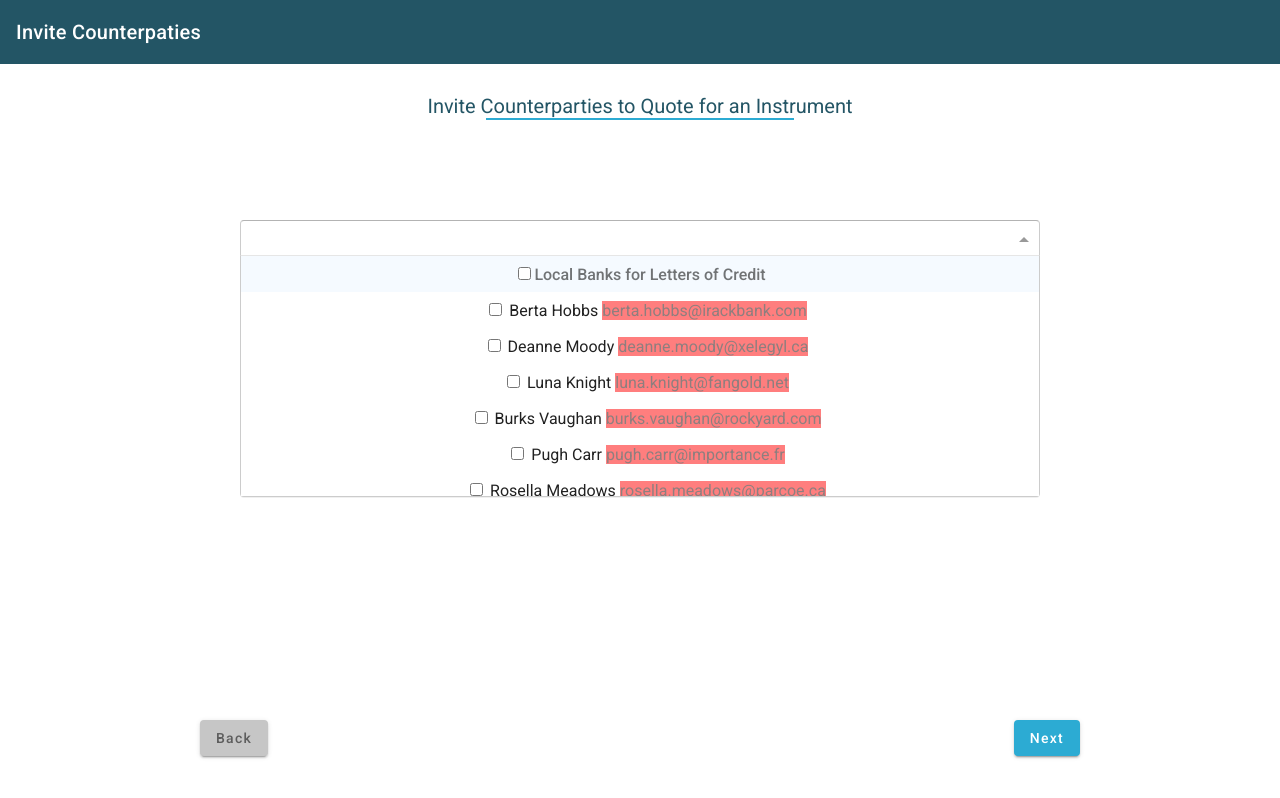
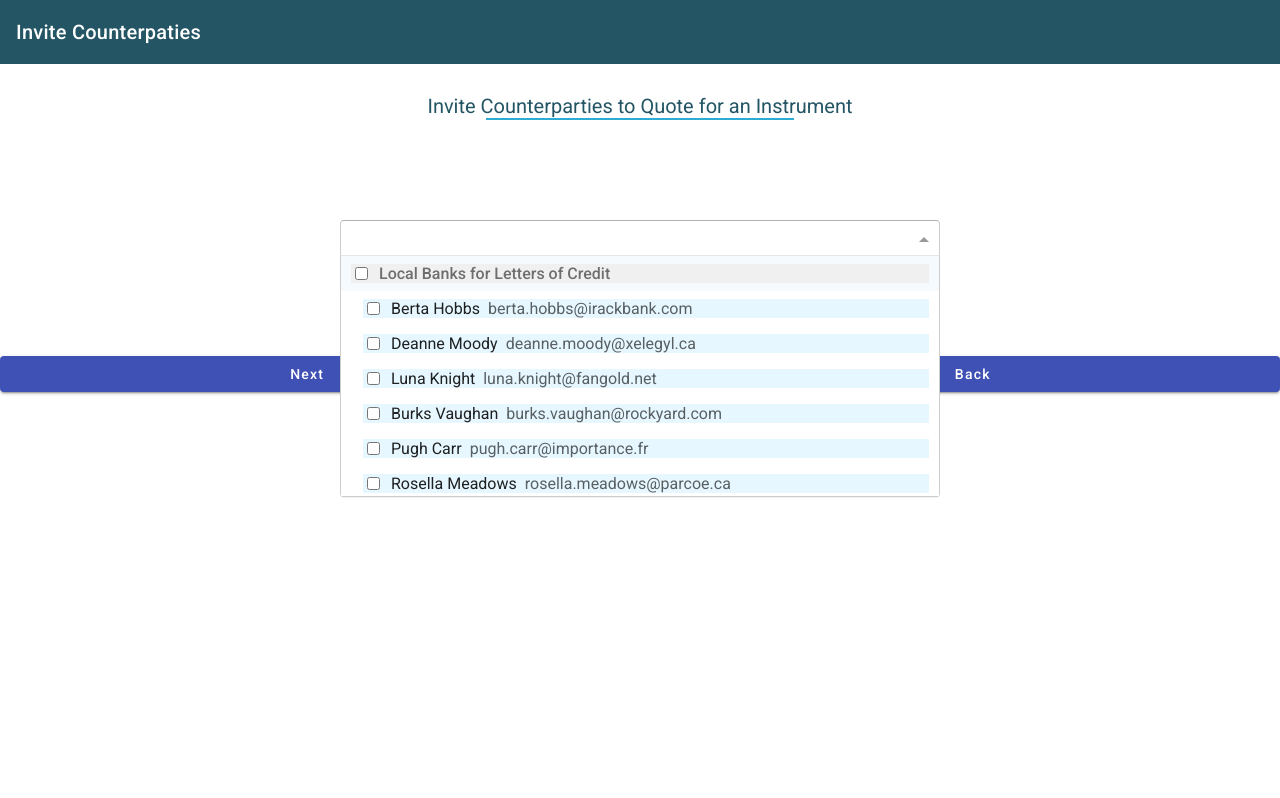
Before and after one commit to DanielLooming/mitigram-invitations, an Angular app: page /invite/1 in a window 1280 px wide. Both pictures are taken after a click on the element 631 px from the left and 240 px from the top of the page. Built offline with nearby package versions, Linux system fonts and the light colour scheme.

Commit message:
Commit some more new code

```diff
--- a/src/app/components/invite-form/invite-form.component.html
+++ b/src/app/components/invite-form/invite-form.component.html
@@ -1,4 +1,4 @@
-<app-quote-headline-container [message]="'Invite Counterparties to Quote for an Instrument'" [underlineWidth]="'24%'"></app-quote-headline-container>
+<!-- <app-quote-headline-container [message]="'Invite Counterparties to Quote for an Instrument'" [underlineWidth]="'24%'"></app-quote-headline-container>
 
 <div class="user-select-container" [style.margin-top.px]="100">
   <ng-select class="select-users"
@@ -19,7 +19,7 @@
     (open)="onDropdownOpen()"
   >
 
-  <!-- <ng-template ng-option-tmp let-item="item" let-item$="item$" let-index="index">
+  <ng-template ng-option-tmp let-item="item" let-item$="item$" let-index="index">
     <span [ngClass]="{'custom-color': index % 2 === 0, 'another-color': index % 2 !== 0}">
       {{ item.email }}
     </span>
@@ -27,7 +27,7 @@
 
   <ng-template ng-option-tmp let-item="item" let-index="index" [ngOption]="customOptions">
     <span>{{ item.name }}</span>
-  </ng-template> -->
+  </ng-template>
 
     <ng-template ng-multi-label-tmp let-items="items" let-clear="clear">
       <div *ngFor="let item of nonDuplicatedUsers" class="ng-value">
@@ -62,4 +62,65 @@
 
 <div class="back-button-container">
   <button mat-raised-button color="primary" routerLink="/" class="back-button">Back</button>
+</div> -->
+
+<app-quote-headline-container [message]="'Invite Counterparties to Quote for an Instrument'" [underlineWidth]="'24%'"></app-quote-headline-container>
+
+<div class="custom-container" [style.margin-top.px]="100">
+  <ng-select class="custom-select"
+    [items]="users"
+    [multiple]="true"
+    bindLabel="name"
+    groupBy="groups"
+    [selectableGroup]="true"
+    [selectableGroupAsModel]="false"
+    [closeOnSelect]="false"
+    [(ngModel)]="selectedUsers"
+    (change)="onChange($event)"
+    [searchFn]="searchFn"
+    (remove)="clearItem($event)"
+    addTagText="Create New"
+    notFoundText="No users found. Write a valid email to invite new users."
+    [addTag]="isEmail(term) && !alreadyExist(term) ? addTag : false"
+    (open)="onDropdownOpen()"
+  >
+
+    <ng-template ng-multi-label-tmp let-items="items" let-clear="clear">
+      <div *ngFor="let item of nonDuplicatedUsers" class="ng-value">
+        <span class="ng-value-icon left" (click)="clear(item)">×</span>
+        <span class="ng-value-label">{{ item.email }} </span>
+      </div>
+    </ng-template>
+
+    <ng-template
+      ng-optgroup-tmp
+      let-item="item"
+      let-item$="item$"
+      let-index="index"
+    >
+      <div class="custom-optgroup">
+        <input id="item-{{ index }}" type="checkbox" [ngModel]="item$.selected" />
+        <span class="optgroup-label">{{ item.groups }}</span>
+      </div>
+    </ng-template>
+
+    <ng-template
+      ng-option-tmp
+      let-item="item"
+      let-item$="item$"
+      let-index="index"
+    >
+      <div class="custom-option">
+        <input id="item-{{ index }}" type="checkbox" [ngModel]="item$.selected"/>
+        <span class="option-label">{{ item.name }}</span>
+        <span class="option-email">{{ item.email }}</span>
+      </div>
+    </ng-template>
+  </ng-select>
+
 </div>
+
+<div class="button-container">
+  <button mat-raised-button color="primary" [routerLink]="'/preview/' + id" class="next-button">Next</button>
+  <button mat-raised-button color="primary" routerLink="/" class="back-button">Back</button>
+</div>
--- a/src/app/components/invite-form/invite-form.component.scss
+++ b/src/app/components/invite-form/invite-form.component.scss
@@ -61,19 +61,47 @@ $button-back-text-color: #5D5D5D;
     }
   }
 
-
-  .custom-color {
-    background-color: lightblue;
+  .custom-container {
+    text-align: center;
+    margin: 100px auto;
+    max-width: 600px;
   }
 
-  .another-color {
-    background-color: lightgreen;
+  .custom-select {
+    width: 100%;
   }
 
-  .custom-row-class {
-    background-color: lightblue;
+  .custom-optgroup {
+    display: flex;
+    align-items: center;
+    background-color: #f0f0f0; /* Light grey background for optgroup */
   }
 
-  .another-row-class {
-    background-color: lightgreen;
+  .optgroup-label {
+    margin-left: 8px;
   }
+
+  .custom-option {
+    display: flex;
+    align-items: center;
+    background-color: #e6f7ff; /* Light blue background for option */
+  }
+
+  .option-label {
+    margin-left: 8px;
+  }
+
+  .option-email {
+    opacity: 0.7;
+    margin-left: 8px;
+  }
+
+  .button-container {
+    display: flex;
+    justify-content: space-between;
+    margin-top: 20px;
+  }
+
+  .next-button, .back-button {
+    width: 48%;
+  }
```
